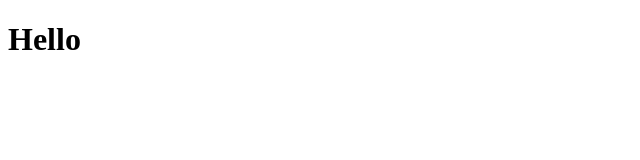
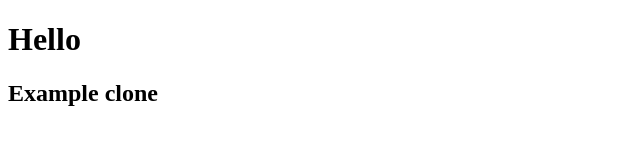
Before and after one commit to web-clips/project, a plain HTML site: page index.html in a window 1280 px wide. Shown: the whole page, without its empty margins (0-640 px from the left). Drawn offline with Linux system fonts and the light colour scheme.

Commit message:
git example clone

```diff
--- a/index.html
+++ b/index.html
@@ -12,7 +12,7 @@
 <body>
 
 	<h1>Hello</h1>
-
+	<h2>Example clone</h2>
 	<script src="main.js"></script>
 </body>
 
```
